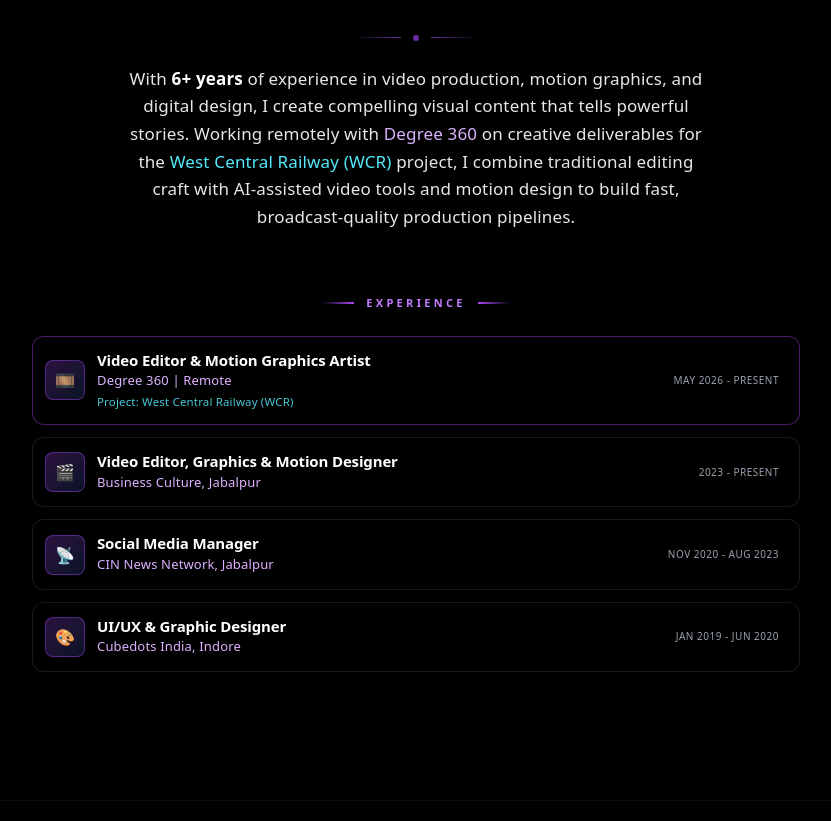
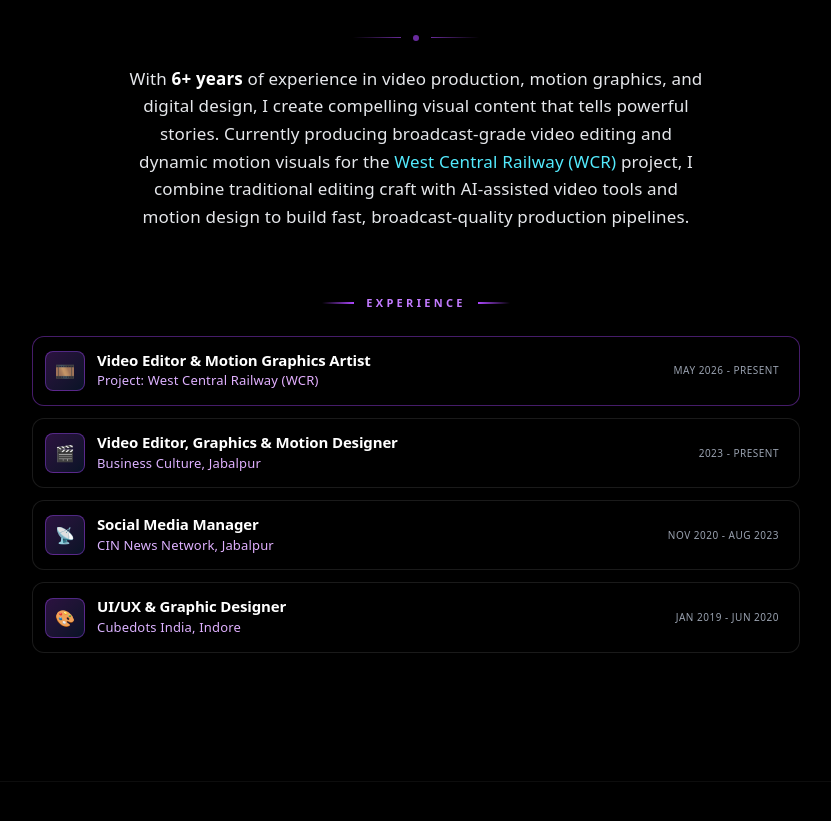
Before and after one commit to borntoflyrjbc/rahul-portfolio-2026, a React (Vite) app: page / in a window 1280 px wide. Shown: the part 1040-1861 px from the top of the page, without its empty margins (224-1055 px from the left). Built offline with nearby package versions, Linux system fonts and the light colour scheme; a web font is replaced by a local one.

Commit message:
fix(experience): update Degree 360 to Project: West Central Railway (WCR)

```diff
--- a/public/resume.html
+++ b/public/resume.html
@@ -238,9 +238,9 @@
 
 <script>
   const jobs = [
-    { title:"Video Editor & Motion Graphics Artist", co:"Degree 360 (Remote) · Project: West Central Railway (WCR)", per:"May 2026 – Present", cur:true,
-      pts:["Working remotely with Degree 360 on video production and creative deliverables for the West Central Railway (WCR) project.",
-           "Crafting high-quality video edits, dynamic motion graphics, and visual storytelling assets aligned with project requirements.",
+    { title:"Video Editor & Motion Graphics Artist", co:"Project: West Central Railway (WCR)", per:"May 2026 – Present", cur:true,
+      pts:["Leading video editing, dynamic motion graphics, and broadcast visuals for the West Central Railway (WCR) project.",
+           "Crafting high-quality narrative edits, public awareness reels, and visual storytelling assets aligned with Indian Railways standards.",
            "Utilizing modern AI video tools (Seedance, Kling, Runway) to accelerate creative turnarounds while maintaining broadcast quality."] },
     { title:"Video Editor, Graphics & Motion Designer", co:"Business Culture, Jabalpur", per:"2023 – Present", cur:true,
       pts:["Designed high-converting promotional videos and motion graphics for multi-channel digital marketing campaigns.",
--- a/src/App.tsx
+++ b/src/App.tsx
@@ -330,10 +330,10 @@
   const jobs = [
     {
       title: "Video Editor & Motion Graphics Artist",
-      company: "Degree 360 (Remote) · Project: West Central Railway (WCR)", period: "May 2026 – Present", current: true,
+      company: "Project: West Central Railway (WCR)", period: "May 2026 – Present", current: true,
       points: [
-        "Working remotely on video production and creative deliverables for the West Central Railway (WCR) project",
-        "Crafting broadcast-grade video editing, motion graphics, and visual storytelling assets",
+        "Producing broadcast-grade video editing, dynamic motion graphics, and visual storytelling assets for the West Central Railway (WCR) project",
+        "Crafting narrative edits, public awareness campaigns, and official media communications",
         "Utilizing AI-assisted video workflows and generative tools to accelerate creative turnarounds",
       ]
     },
@@ -953,8 +953,7 @@
 const experiences = [
   {
     title: "Video Editor & Motion Graphics Artist",
-    company: "Degree 360 | Remote",
-    project: "West Central Railway (WCR)",
+    company: "Project: West Central Railway (WCR)",
     duration: "May 2026 - Present",
     icon: "🎞️",
     bgImage: "https://images.unsplash.com/photo-1492724441997-5dc865305da7?w=800&q=80",
@@ -1082,8 +1081,8 @@
 
         {/* Paragraph */}
         <p className="text-gray-200 text-base md:text-[17px] leading-relaxed drop-shadow-md max-w-xl mx-auto mb-10 md:mb-14">
-          With <span className="text-white font-semibold">6+ years</span> of experience in video production, motion graphics, and digital design, I create compelling visual content that tells powerful stories. Working remotely with{" "}
-          <span className="text-purple-300 font-medium">Degree 360</span> on creative deliverables for the <span className="text-cyan-300 font-medium">West Central Railway (WCR)</span> project, I combine traditional editing craft with AI-assisted video tools and motion design to build fast, broadcast-quality production pipelines.
+          With <span className="text-white font-semibold">6+ years</span> of experience in video production, motion graphics, and digital design, I create compelling visual content that tells powerful stories. Currently producing broadcast-grade video editing and dynamic motion visuals for the{" "}
+          <span className="text-cyan-300 font-medium">West Central Railway (WCR)</span> project, I combine traditional editing craft with AI-assisted video tools and motion design to build fast, broadcast-quality production pipelines.
         </p>
 
         {/* Experience label */}
```
